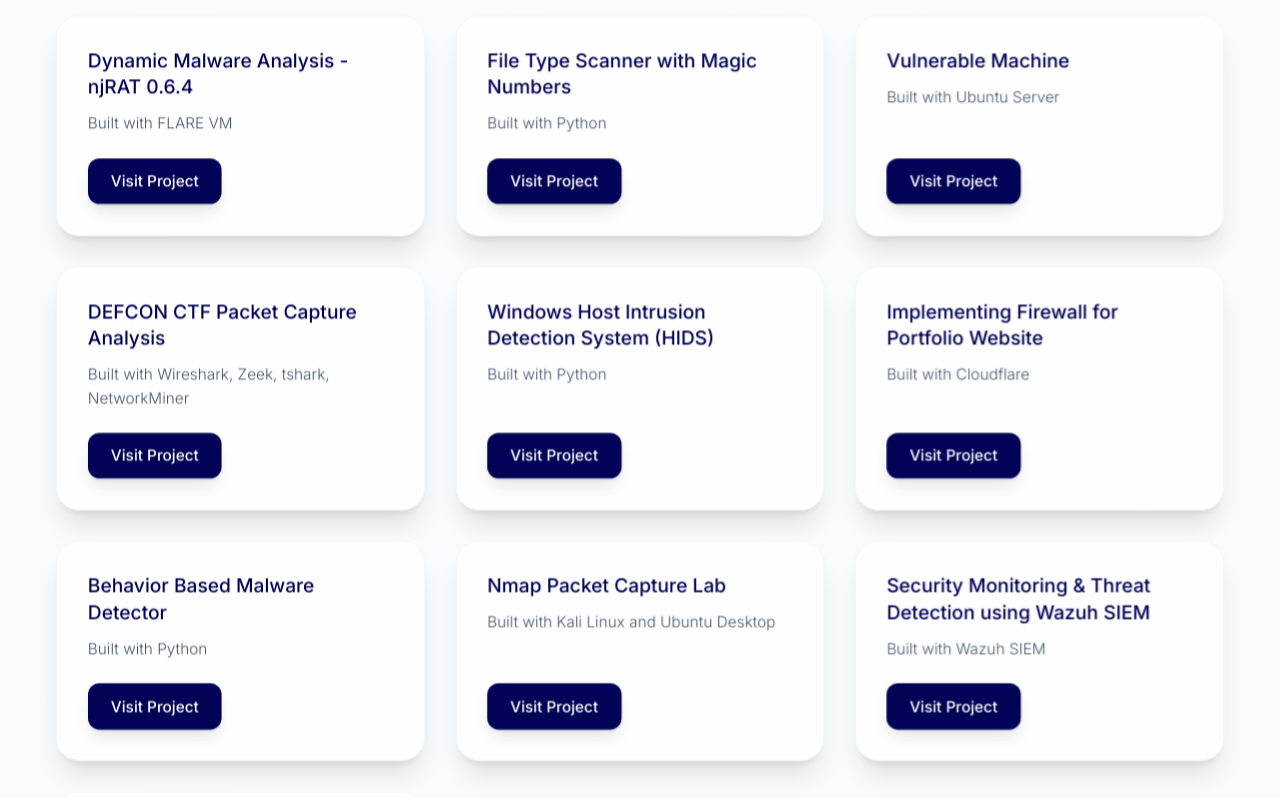
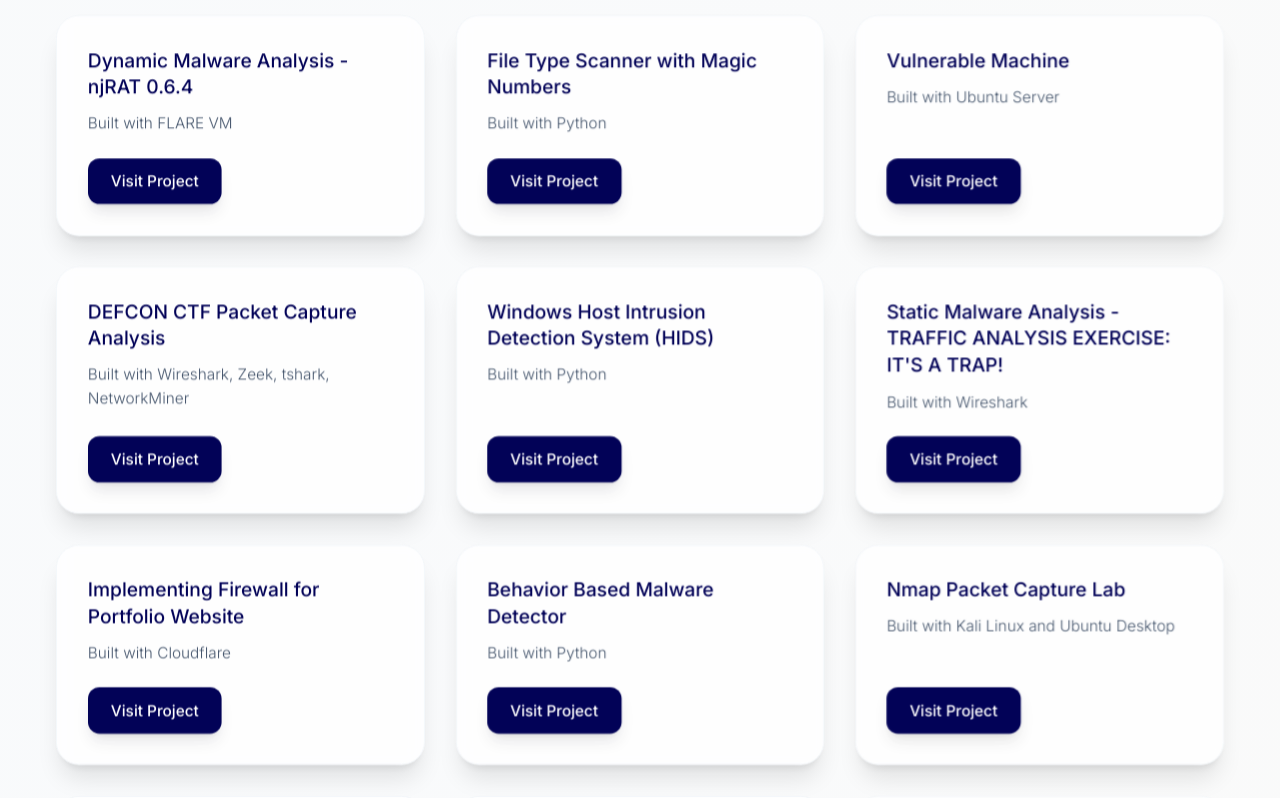
Before and after one commit to RafaelAngeloChristianto/portfolio-website, a React (Vite) app: page / in a window 1280 px wide. Shown: the part 3364-4162 px from the top of the page. Built offline with nearby package versions, Linux system fonts and the light colour scheme; a web font is replaced by a local one.

Commit message:
some projects

```diff
--- a/src/screens/HomeScreen.tsx
+++ b/src/screens/HomeScreen.tsx
@@ -474,6 +474,11 @@
               web: "",
             },
             {
+              title:"Static Malware Analysis - TRAFFIC ANALYSIS EXERCISE: IT'S A TRAP!",
+              tech:"Wireshark",
+              url:"/projects/StaticMalwareAnalysis_RafaelAngeloChristianto.pdf"
+            },
+            {
               title: "Implementing Firewall for Portfolio Website",
               tech: "Cloudflare",
               url: "projects/PortfolioFirewall_RafaelAngeloChristianto.pdf",
@@ -501,7 +506,12 @@
               title:"Static Malware Analysis - XWorm From Email Attachment",
               tech:"Wireshark",
               url:"projects/XWormFromEmailAttachment_RafaelAngeloChristianto.pdf",
-            }
+            },
+            {
+              title:"Static Malware Analysis - SmartApeSG ClickFix",
+              tech:"Wireshark",
+              url:"projects/StaticMalwareAnalysis - SmartApeSGClickFix - RafaelAngeloChristianto.pdf",
+            },
           ].map((proj, i) => (
             <motion.div
               key={i}
```
Also changed, not shown: 2 other files (tests, documents, lock files or other folders).
